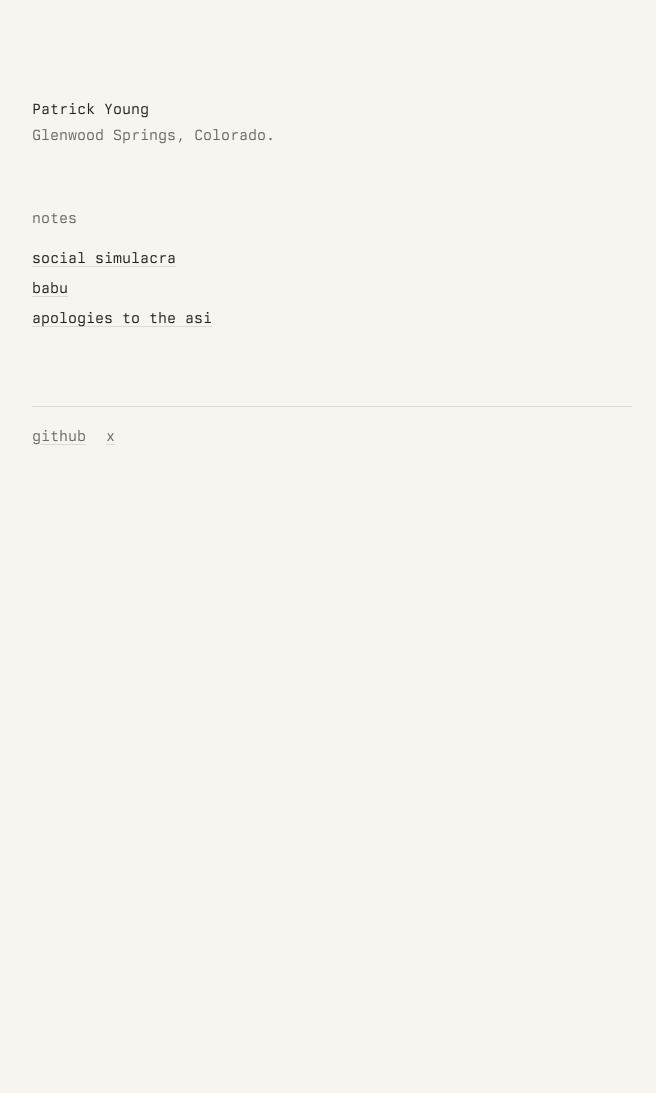
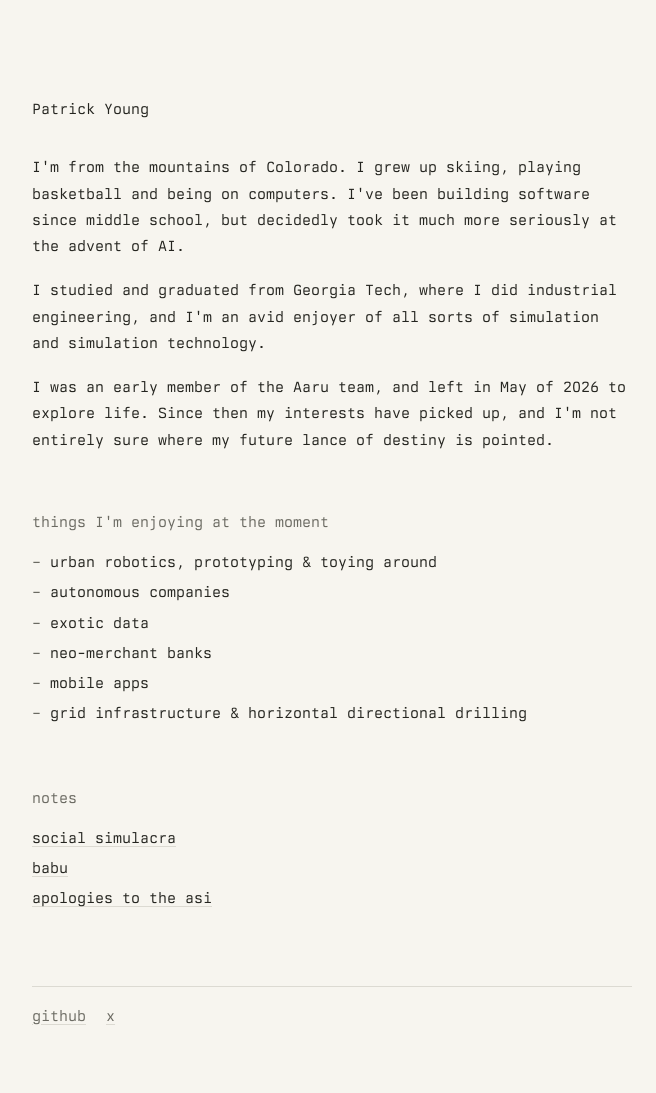
Before and after one commit to pwyhack/patrick-young, a PHP site: page / in a window 1280 px wide. Shown: the whole page, without its empty margins (308-964 px from the left). Before the commit the page ends 445 px from the top, so only its background shows below. Run offline with PHP 8.4, Linux system fonts and the light colour scheme.

Commit message:
Add my own introduction and current interests to the homepage
Co-Authored-By: Claude Opus 5.5 <noreply@anthropic.com>

```diff
--- a/index.html
+++ b/index.html
@@ -4,13 +4,13 @@
   <meta charset="utf-8">
   <meta name="viewport" content="width=device-width,initial-scale=1">
   <title>Patrick Young</title>
-  <meta name="description" content="Patrick Young. Glenwood Springs, Colorado.">
+  <meta name="description" content="Patrick Young. From the mountains of Colorado. Building software, simulation, and whatever comes next.">
   <meta name="author" content="Patrick William Young">
   <link rel="canonical" href="https://pwy.ai/">
   <meta property="og:type" content="website">
   <meta property="og:url" content="https://pwy.ai/">
   <meta property="og:title" content="Patrick Young">
-  <meta property="og:description" content="Patrick Young. Glenwood Springs, Colorado.">
+  <meta property="og:description" content="Patrick Young. From the mountains of Colorado. Building software, simulation, and whatever comes next.">
   <meta name="twitter:card" content="summary">
   <link rel="preload" href="/fonts/BerkeleyMono-Regular.woff2" as="font" type="font/woff2" crossorigin>
   <link rel="stylesheet" href="/style.css">
@@ -19,8 +19,25 @@
   <main>
     <header>
       <h1>Patrick Young</h1>
-      <p class="sub">Glenwood Springs, Colorado.</p>
     </header>
+
+    <section class="intro" aria-label="About">
+      <p>I'm from the mountains of Colorado. I grew up skiing, playing basketball and being on computers. I've been building software since middle school, but decidedly took it much more seriously at the advent of AI.</p>
+      <p>I studied and graduated from Georgia Tech, where I did industrial engineering, and I'm an avid enjoyer of all sorts of simulation and simulation technology.</p>
+      <p>I was an early member of the Aaru team, and left in May of 2026 to explore life. Since then my interests have picked up, and I'm not entirely sure where my future lance of destiny is pointed.</p>
+    </section>
+
+    <section aria-labelledby="now">
+      <h2 id="now">things I'm enjoying at the moment</h2>
+      <ul class="dash">
+        <li>urban robotics, prototyping &amp; toying around</li>
+        <li>autonomous companies</li>
+        <li>exotic data</li>
+        <li>neo-merchant banks</li>
+        <li>mobile apps</li>
+        <li>grid infrastructure &amp; horizontal directional drilling</li>
+      </ul>
+    </section>
 
     <section aria-labelledby="notes">
       <h2 id="notes">notes</h2>
--- a/style.css
+++ b/style.css
@@ -90,3 +90,8 @@ footer {
   gap: 20px;
 }
 footer a { color: var(--muted); }
+
+.intro { margin-top: 32px; }
+.intro p { margin: 0 0 1.2em; }
+
+ul.dash li::before { content: "– "; color: var(--muted); }
```
Also changed, not shown: README.md.
